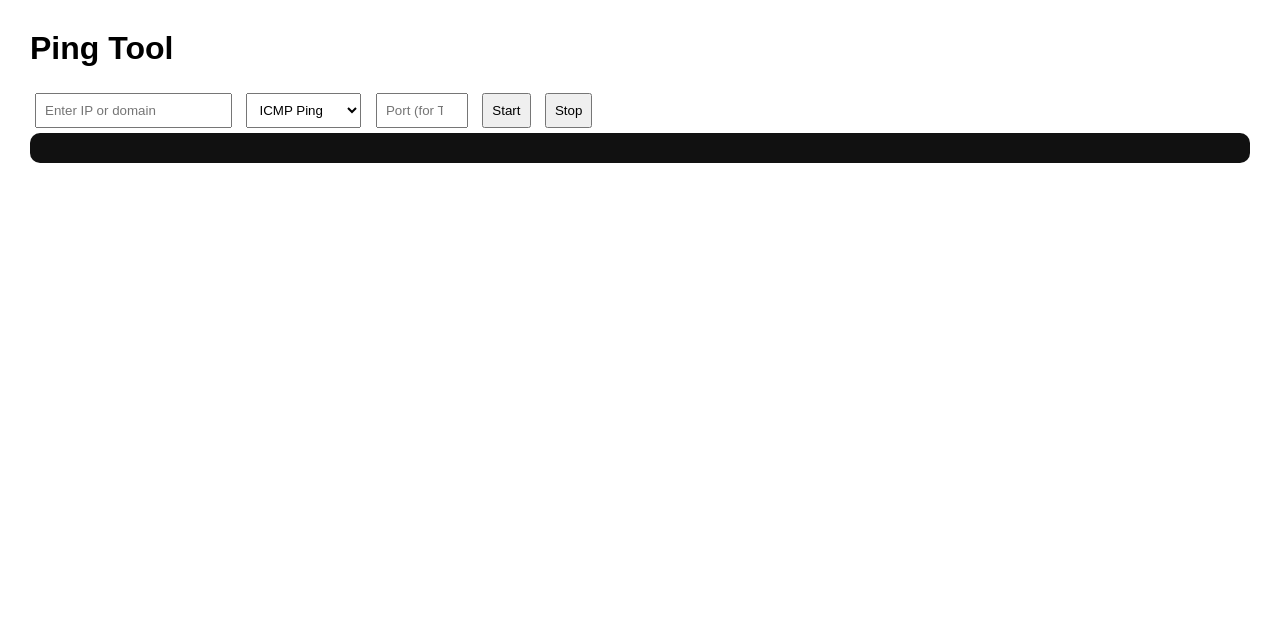
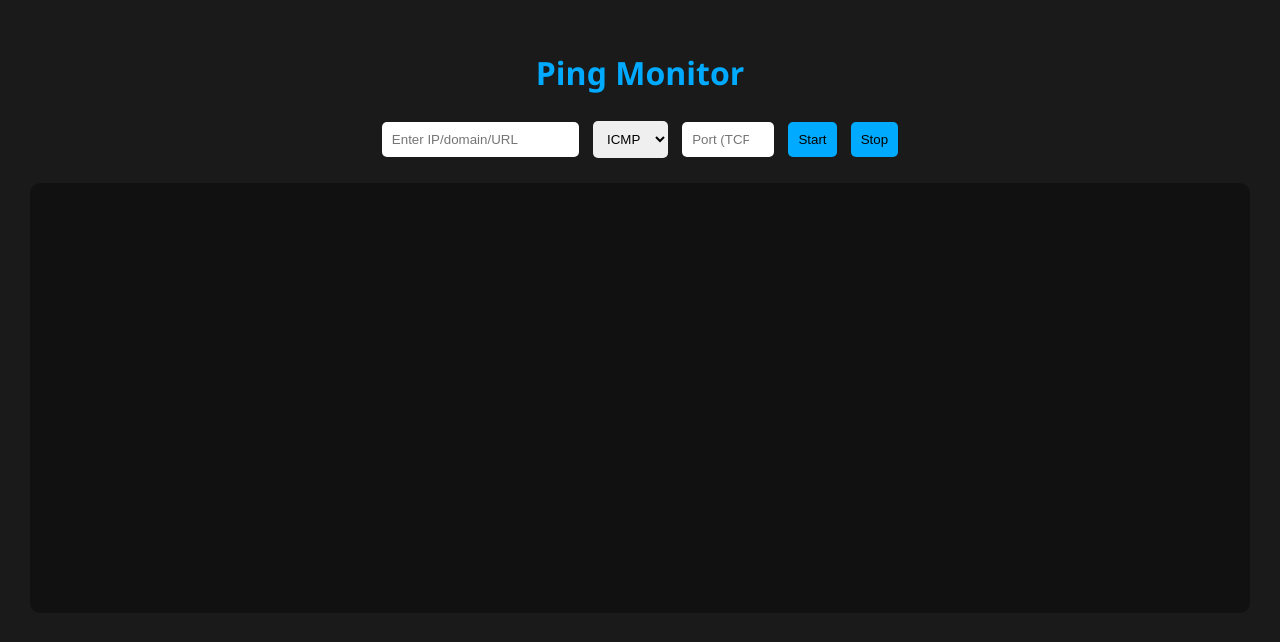
Before and after one commit to XxshinyXx/Pingtool, a Flask app: page / in a window 1280 px wide. Shown: the top 642 px of the page. Run offline with Flask 3, Linux system fonts and the light colour scheme.

Commit message:
Update index.html

```diff
--- a/templates/index.html
+++ b/templates/index.html
@@ -1,26 +1,34 @@
 <!DOCTYPE html>
 <html>
 <head>
-  <title>Ping Tool</title>
+  <title>Ping Monitor</title>
   <style>
-    body { font-family: Arial, sans-serif; margin: 30px; }
-    input, button, select { padding: 8px; margin: 5px; }
-    #log { white-space: pre-wrap; background: #111; color: #0f0; padding: 15px; border-radius: 10px; max-height: 500px; overflow-y: auto;}
+    body { font-family: 'Segoe UI', sans-serif; background: #1a1a1a; color: #eee; margin: 0; padding: 30px; }
+    h1 { text-align: center; color: #0af; }
+    form { text-align: center; margin-bottom: 20px; }
+    input, select, button { padding: 10px; margin: 5px; border-radius: 5px; border: none; }
+    button { background: #0af; color: #000; cursor: pointer; }
+    button:hover { background: #08c; }
+    #log { background: #111; color: #0f0; padding: 15px; border-radius: 10px; height: 400px; overflow-y: auto; font-family: monospace; }
+    .up { color: #0f0; }
+    .down { color: #f33; }
+    .time { color: #888; }
   </style>
 </head>
 <body>
-  <h1>Ping Tool</h1>
+  <h1>Ping Monitor</h1>
   <form id="pingForm">
-    <input type="text" id="target" placeholder="Enter IP or domain" required>
+    <input type="text" id="target" placeholder="Enter IP/domain/URL" required>
     <select id="mode">
-      <option value="icmp">ICMP Ping</option>
-      <option value="tcp">TCP Ping</option>
-      <option value="http">HTTP Check</option>
+      <option value="icmp">ICMP</option>
+      <option value="tcp">TCP</option>
+      <option value="http">HTTP</option>
     </select>
-    <input type="number" id="port" placeholder="Port (for TCP)" min="1" max="65535">
+    <input type="number" id="port" placeholder="Port (TCP only)" min="1" max="65535">
     <button type="submit">Start</button>
     <button type="button" onclick="stopPing()">Stop</button>
   </form>
+
   <div id="log"></div>
 
   <script>
@@ -34,12 +42,17 @@
       const mode = document.getElementById('mode').value;
       const port = document.getElementById('port').value;
 
-      eventSource = new EventSource(`/ping?target=${target}&mode=${mode}&port=${port}`);
-      document.getElementById('log').innerHTML = '';
+      eventSource = new EventSource(`/ping?target=${encodeURIComponent(target)}&mode=${mode}&port=${port}`);
+      const log = document.getElementById('log');
+      log.innerHTML = '';
 
       eventSource.onmessage = function(event) {
-        document.getElementById('log').innerHTML += event.data + "\n";
-        document.getElementById('log').scrollTop = document.getElementById('log').scrollHeight;
+        const msg = JSON.parse(event.data);
+        const div = document.createElement('div');
+        div.innerHTML = `<span class="time">[${msg.time}]</span> ${msg.status}`;
+        div.className = msg.up ? 'up' : 'down';
+        log.appendChild(div);
+        log.scrollTop = log.scrollHeight;
       };
     };
 
```
